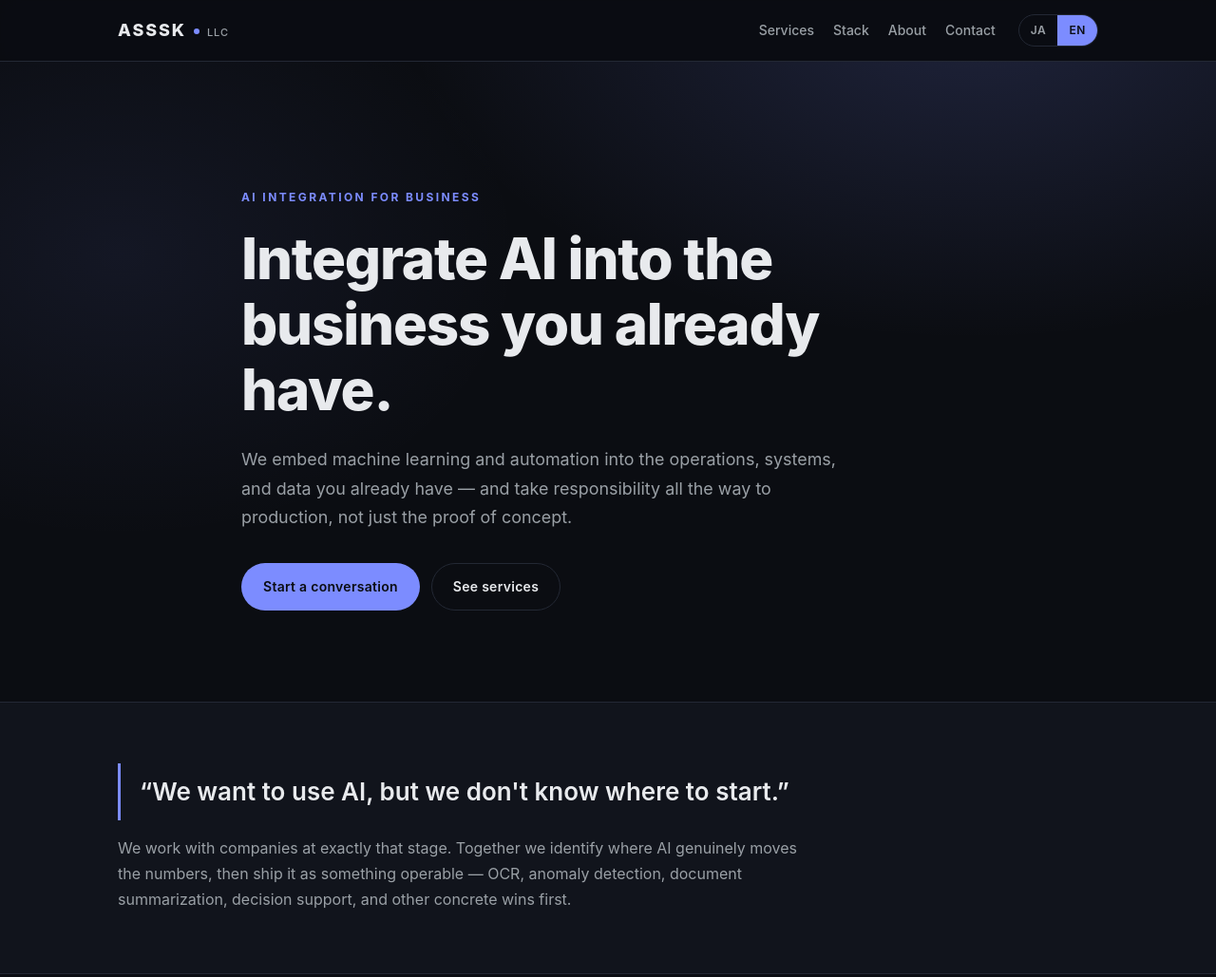
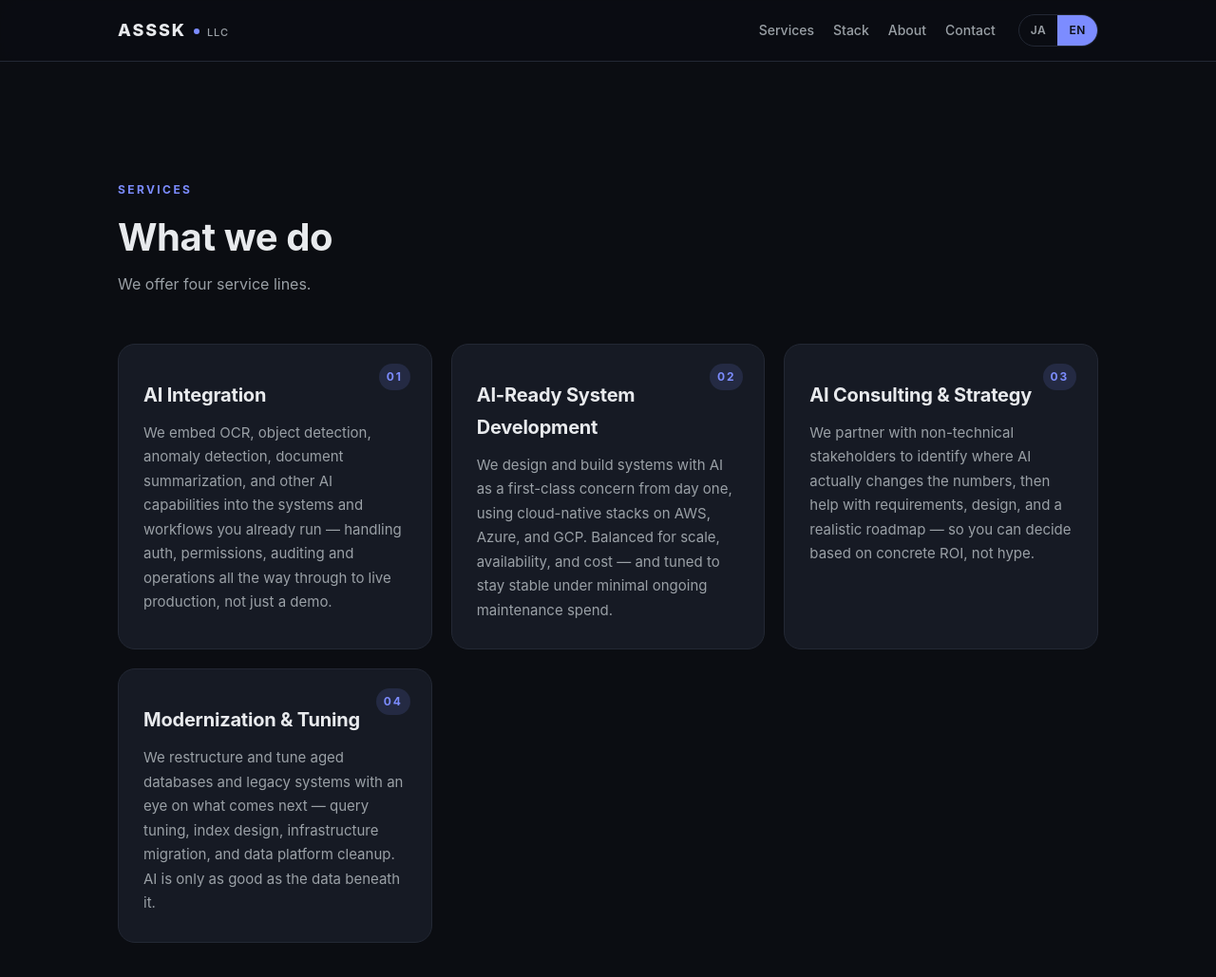
Before and after one commit to seltsamonkel/company-web, a plain HTML site: page index.html in a window 1280 px wide. Shown: the top 1029 px of the page at 95% size. Drawn offline with Linux system fonts and the light colour scheme.

Commit message:
Remove marketing hero and customer-quote block; open on Services
Drop the .hero section (big slogan + CTA buttons) and the .lead-quote
section (customer-voice quote) so the page opens directly on the
Services grid, which reads as a more serious and solid fit for an
engineering consultancy.

- index.html: delete both sections; move the wordmark anchor from
  #top to #services; tone the services section-lede down to a factual
  line ("当社が提供するサービスは以下の4つです。" / "We offer four service lines.")
- styles.css: remove the now-dead .hero, .hero-inner, .hero-title,
  .hero-lede, .hero-cta, .lead-quote, and .quote-body rules; add
  top padding on the first section so it doesn't sit flush under
  the sticky header

Co-Authored-By: Claude Opus 4.7 <noreply@anthropic.com>

```diff
--- a/assets/css/styles.css
+++ b/assets/css/styles.css
@@ -137,45 +137,8 @@ img { max-width: 100%; height: auto; display: block; }
   margin: 0 0 12px;
 }
 
-/* ---------- hero ---------- */
-.hero {
-  padding: 128px 0 96px;
-  background:
-    radial-gradient(1000px 600px at 80% -10%, rgba(124, 140, 255, 0.18), transparent 60%),
-    radial-gradient(700px 500px at 10% 30%, rgba(124, 140, 255, 0.08), transparent 60%),
-    var(--bg);
-  border-bottom: 1px solid var(--border);
-}
-.hero-inner { max-width: 820px; }
-.hero-title {
-  font-size: clamp(34px, 5.2vw, 60px);
-  font-weight: 800;
-  line-height: 1.15;
-  letter-spacing: -0.02em;
-  margin: 8px 0 24px;
-}
-.hero-lede {
-  font-size: clamp(16px, 1.4vw, 19px);
-  color: var(--text-muted);
-  max-width: 640px;
-  margin: 0 0 32px;
-}
-.hero-cta { display: flex; flex-wrap: wrap; gap: 12px; }
-
-/* ---------- lead quote ---------- */
-.lead-quote { padding: 64px 0; background: var(--bg-alt); }
-.lead-quote blockquote {
-  margin: 0 0 16px;
-  border-left: 3px solid var(--accent);
-  padding: 8px 0 8px 20px;
-}
-.lead-quote blockquote p {
-  margin: 0;
-  font-size: clamp(20px, 2.2vw, 26px);
-  font-weight: 600;
-  color: var(--text);
-}
-.quote-body { margin: 0; color: var(--text-muted); max-width: 720px; }
+/* First section sits directly under the sticky header — add breathing room */
+main > .section:first-of-type { padding-top: 120px; }
 
 /* ---------- buttons ---------- */
 .btn {
@@ -350,7 +313,7 @@ img { max-width: 100%; height: auto; display: block; }
 @media (max-width: 720px) {
   .site-nav { display: none; }
   .section { padding: 72px 0; }
-  .hero { padding: 96px 0 72px; }
+  main > .section:first-of-type { padding-top: 96px; }
   .stack-row { grid-template-columns: 1fr; gap: 4px; }
   .header-inner { gap: 12px; }
 }
--- a/index.html
+++ b/index.html
@@ -21,7 +21,7 @@
 
 <header class="site-header">
   <div class="container header-inner">
-    <a class="wordmark" href="#top" aria-label="ASSSK LLC">
+    <a class="wordmark" href="#services" aria-label="ASSSK LLC">
       <span class="wordmark-text">ASSSK</span>
       <span class="wordmark-dot" aria-hidden="true"></span>
       <span class="wordmark-tag" data-ja="合同会社" data-en="LLC">合同会社</span>
@@ -39,35 +39,7 @@
   </div>
 </header>
 
-<main id="top">
-
-  <section class="hero">
-    <div class="container hero-inner">
-      <p class="eyebrow" data-ja="AI INTEGRATION FOR BUSINESS" data-en="AI INTEGRATION FOR BUSINESS">AI INTEGRATION FOR BUSINESS</p>
-      <h1 class="hero-title"
-          data-ja="AIを、あなたのビジネスに統合する。"
-          data-en="Integrate AI into the business you already have.">AIを、あなたのビジネスに統合する。</h1>
-      <p class="hero-lede"
-         data-ja="既存の業務・システム・データに機械学習と自動化を組み込み、成果の出る仕組みへ進化させます。単発の実証実験ではなく、本番運用まで責任を持つのが私たちの役割です。"
-         data-en="We embed machine learning and automation into the operations, systems, and data you already have — and take responsibility all the way to production, not just the proof of concept.">既存の業務・システム・データに機械学習と自動化を組み込み、成果の出る仕組みへ進化させます。単発の実証実験ではなく、本番運用まで責任を持つのが私たちの役割です。</p>
-      <div class="hero-cta">
-        <a class="btn btn-primary" href="#contact" data-ja="相談する" data-en="Start a conversation">相談する</a>
-        <a class="btn btn-ghost" href="#services" data-ja="サービスを見る" data-en="See services">サービスを見る</a>
-      </div>
-    </div>
-  </section>
-
-  <section class="section lead-quote">
-    <div class="container">
-      <blockquote>
-        <p data-ja="「AIを使ってみたいが、何から始めればよいかわからない」"
-           data-en="“We want to use AI, but we don't know where to start.”">「AIを使ってみたいが、何から始めればよいかわからない」</p>
-      </blockquote>
-      <p class="quote-body"
-         data-ja="そんな段階のお客様と一緒に、実際の業務に効くAI活用を設計し、運用に耐えるシステムとして形にします。OCR、異常検出、文書要約、意思決定支援など、具体的な成果につながる領域から始めます。"
-         data-en="We work with companies at exactly that stage. Together we identify where AI genuinely moves the numbers, then ship it as something operable — OCR, anomaly detection, document summarization, decision support, and other concrete wins first.">そんな段階のお客様と一緒に、実際の業務に効くAI活用を設計し、運用に耐えるシステムとして形にします。OCR、異常検出、文書要約、意思決定支援など、具体的な成果につながる領域から始めます。</p>
-    </div>
-  </section>
+<main>
 
   <section id="services" class="section">
     <div class="container">
@@ -75,8 +47,8 @@
         <p class="eyebrow" data-ja="SERVICES" data-en="SERVICES">SERVICES</p>
         <h2 data-ja="サービス" data-en="What we do">サービス</h2>
         <p class="section-lede"
-           data-ja="AIを軸に、既存事業を前進させる4つの関わり方。"
-           data-en="Four ways we engage, all centered on moving your existing business forward with AI.">AIを軸に、既存事業を前進させる4つの関わり方。</p>
+           data-ja="当社が提供するサービスは以下の4つです。"
+           data-en="We offer four service lines.">当社が提供するサービスは以下の4つです。</p>
       </header>
 
       <div class="cards">
```
